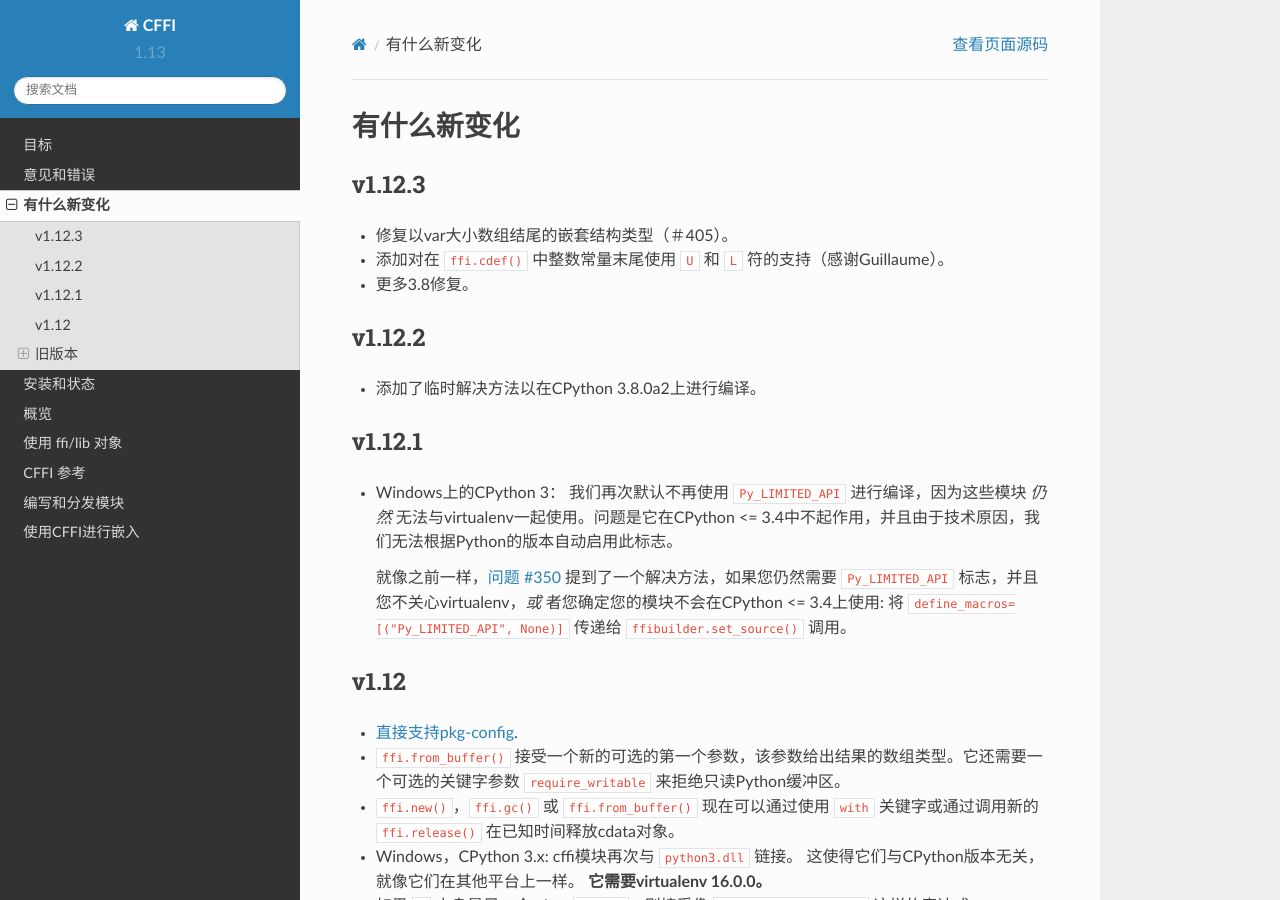
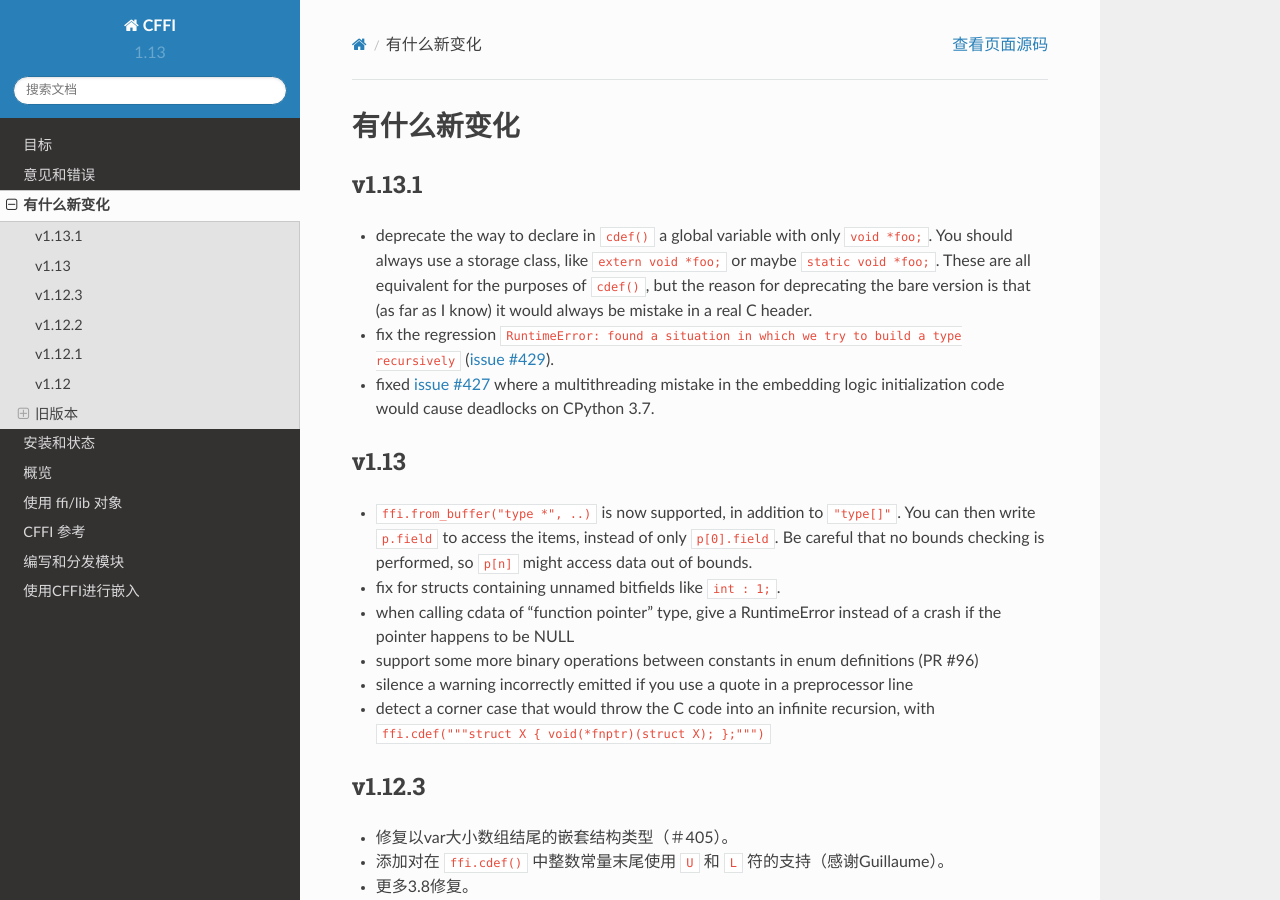
Before and after one commit to JairoGuo/CFFI-Docs-ZH-CN, a Sphinx documentation site: the page built from doc/source/whatsnew.rst, in a window 1280 px wide and 900 px high. Built offline with Sphinx 7.4.7 and the Read the Docs theme 2.0.0, drawn with Linux system fonts in a browser that asks for light colours.

Commit message:
update to 1.13

```diff
--- a/doc/source/whatsnew.rst
+++ b/doc/source/whatsnew.rst
@@ -1,6 +1,47 @@
 ======================
 有什么新变化
 ======================
+
+v1.13.1
+=======
+
+* deprecate the way to declare in ``cdef()`` a global variable with only
+  ``void *foo;``.  You should always use a storage class, like ``extern void
+  *foo;`` or maybe ``static void *foo;``.  These are all equivalent for
+  the purposes of ``cdef()``, but the reason for deprecating the bare version
+  is that (as far as I know) it would always be mistake in a real C header.
+
+* fix the regression ``RuntimeError: found a situation in which we try
+  to build a type recursively`` (`issue #429`_).
+
+* fixed `issue #427`_ where a multithreading mistake in the embedding logic
+  initialization code would cause deadlocks on CPython 3.7.
+
+.. _`issue #429`: https://bitbucket.org/cffi/cffi/issues/429/
+.. _`issue #427`: https://bitbucket.org/cffi/cffi/issues/427/
+
+
+v1.13
+=====
+
+* ``ffi.from_buffer("type *", ..)`` is now supported, in addition to
+  ``"type[]"``.  You can then write ``p.field`` to access the items, instead
+  of only ``p[0].field``.  Be careful that no bounds checking is performed, so
+  ``p[n]`` might access data out of bounds.
+
+* fix for structs containing unnamed bitfields like ``int : 1;``.
+
+* when calling cdata of "function pointer" type, give a RuntimeError instead
+  of a crash if the pointer happens to be NULL
+
+* support some more binary operations between constants in enum definitions
+  (PR #96)
+
+* silence a warning incorrectly emitted if you use a quote in a preprocessor
+  line
+
+* detect a corner case that would throw the C code into an infinite
+  recursion, with ``ffi.cdef("""struct X { void(*fnptr)(struct X); };""")``
 
 
 v1.12.3
```
Also changed, not shown: doc/source/cdef.rst (+4 -4 lines), doc/source/installation.rst (+4 -4 lines), doc/source/ref.rst (+11 -2 lines).
